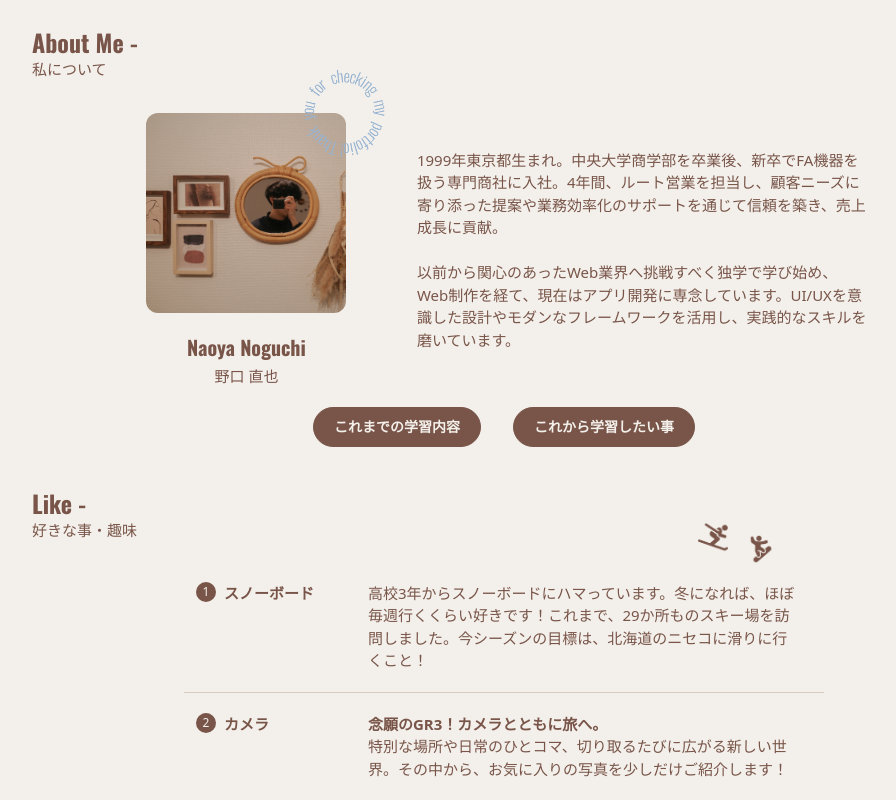
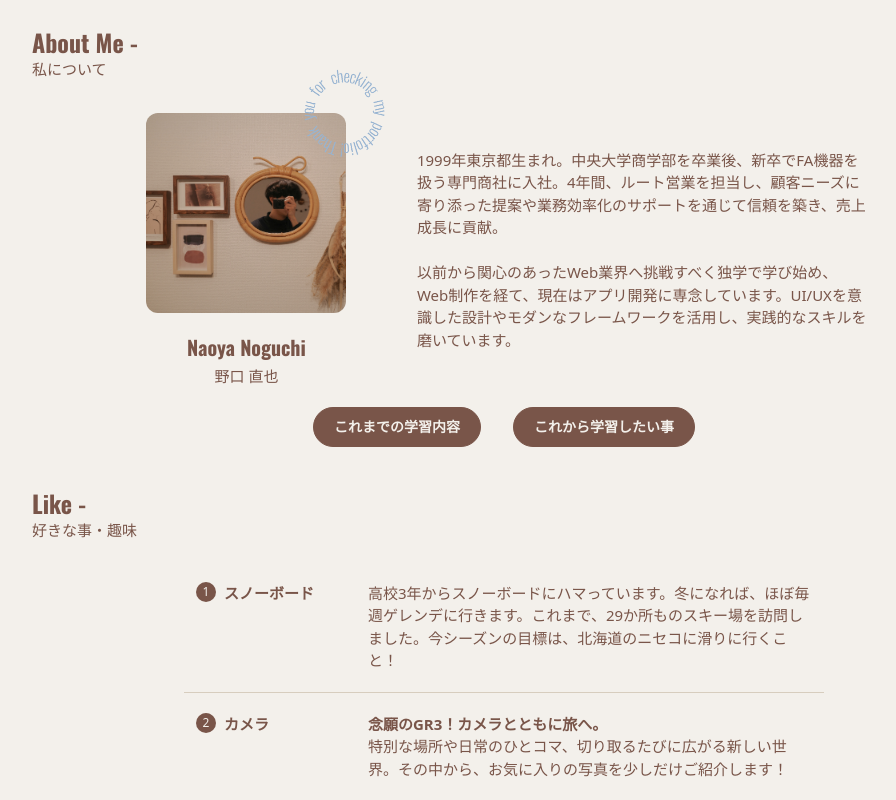
Before and after one commit to Naoya-0213/My-Portfolio-site-_ver.2, a Next.js app: page / in a window 1280 px wide. Shown: the part 1065-1865 px from the top of the page, without its empty margins (136-1032 px from the left). Built offline with nearby package versions, Linux system fonts and the light colour scheme.

Commit message:
削除_20251009_23-09

```diff
--- a/src/app/components/organisms/main/like/SectionLike.tsx
+++ b/src/app/components/organisms/main/like/SectionLike.tsx
@@ -1,5 +1,3 @@
-import Image from "next/image";
-
 import SectionCard from "@/app/components/molecules/section_card/SectionCard";
 
 const SectionLike = () => {
@@ -9,7 +7,7 @@ const SectionLike = () => {
         <div className="mt-5 px-2 max-[374px]:mt-1">
           <div className="m-auto flex max-w-screen-sm flex-col">
             {/* スノーボード */}
-            <div className="relative flex flex-col gap-3 border-b border-[#d7cdbe] px-3 py-5 sm:flex-row">
+            <div className="flex flex-col gap-3 border-b border-[#d7cdbe] px-3 py-5 sm:flex-row">
               {/* タイトル */}
               <div className="flex gap-2 sm:min-w-40">
                 <div className="flex h-5 w-5 items-center justify-center rounded-full bg-[#795549]">
@@ -21,27 +19,8 @@ const SectionLike = () => {
               {/* 内容 */}
               <div>
                 <p>
-                  高校3年からスノーボードにハマっています。冬になれば、ほぼ毎週行くくらい好きです！これまで、29か所ものスキー場を訪問しました。今シーズンの目標は、北海道のニセコに滑りに行くこと！
+                  高校3年からスノーボードにハマっています。冬になれば、ほぼ毎週ゲレンデに行きます。これまで、29か所ものスキー場を訪問しました。今シーズンの目標は、北海道のニセコに滑りに行くこと！
                 </p>
-              </div>
-
-              {/* デコレーション */}
-              {/* TODO　調整 */}
-              <div>
-                <Image
-                  src="/img/section_like/ski_icon.png"
-                  alt="スキーアイコン"
-                  width={30}
-                  height={30}
-                  className="absolute -top-10 right-24"
-                />
-                <Image
-                  src="/img/section_like/snowboard_icon.png"
-                  alt="スキーアイコン"
-                  width={30}
-                  height={30}
-                  className="absolute -top-7 right-12"
-                />
               </div>
             </div>
 
```
Also changed, not shown: public/img/section_like/snowboarder.png (added).
